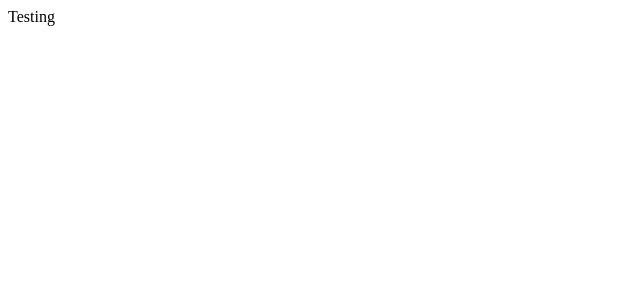
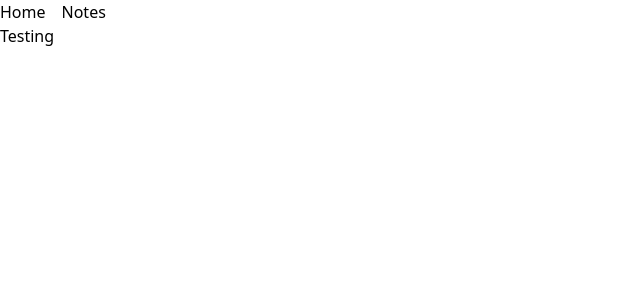
Before and after one commit to stevkim/next-todo, a Next.js app: page / in a window 1280 px wide. Shown: the top 300 px of the page, without its empty margins (0-640 px from the left). Built offline with nearby package versions, Linux system fonts and the light colour scheme.

Commit message:
Understanding of basic structure

```diff
--- a/src/app/layout.tsx
+++ b/src/app/layout.tsx
@@ -1,16 +1,20 @@
-export const metadata = {
-  title: 'Next.js',
-  description: 'Generated by Next.js',
-}
+import Link from 'next/link';
+import '@/app/globals.css';
 
 export default function RootLayout({
-  children,
+	children,
 }: {
-  children: React.ReactNode
+	children: React.ReactNode;
 }) {
-  return (
-    <html lang="en">
-      <body>{children}</body>
-    </html>
-  )
+	return (
+		<html lang="en">
+			<body className="">
+				<nav className="flex gap-4">
+					<Link href={'/'}>Home</Link>
+					<Link href={'/notes'}>Notes</Link>
+				</nav>
+				{children}
+			</body>
+		</html>
+	);
 }
--- /dev/null
+++ b/src/app/notes/[id]/layout.tsx
@@ -0,0 +1,19 @@
+import Link from 'next/link';
+
+interface Props {
+	children: React.ReactNode;
+}
+
+export default function NoteLayout({ children }: Props) {
+	return (
+		<section>
+			{children}
+			<Link
+				className="font-bold border-2 p-1 mt-5"
+				href="/notes"
+			>
+				Back
+			</Link>
+		</section>
+	);
+}
--- /dev/null
+++ b/src/app/notes/[id]/page.tsx
@@ -0,0 +1,21 @@
+async function getNotes(noteId: string) {
+	const result = await fetch(
+		`https://jsonplaceholder.typicode.com/posts/${noteId}`,
+		{
+			next: { revalidate: 10 },
+		}
+	);
+
+	return (await result.json()) as any;
+}
+
+export default async function NotePage({ params }: any) {
+	const note = await getNotes(params.id);
+
+	return (
+		<div className="mb-4">
+			<h4 className="text-lg font-semibold">{note.title}</h4>
+			<p>{note.body}</p>
+		</div>
+	);
+}
--- /dev/null
+++ b/src/app/notes/page.tsx
@@ -0,0 +1,42 @@
+import Link from 'next/link';
+
+async function getNotes() {
+	const result = await fetch('https://jsonplaceholder.typicode.com/posts', {
+		cache: 'no-store',
+	});
+	return (await result.json()) as any[];
+}
+
+export default async function NotesPage() {
+	const notes = await getNotes();
+
+	return (
+		<div>
+			<h1 className="text-2xl">Notes</h1>
+			<div>
+				{notes.map((note) => {
+					return (
+						<Note
+							key={note.id}
+							note={note}
+						/>
+					);
+				})}
+			</div>
+		</div>
+	);
+}
+
+function Note({ note }: any) {
+	const { title, id } = note;
+
+	return (
+		<Link
+			href={`notes/${note.id}`}
+			className="p-2 flex"
+		>
+			<h2 className="mr-2">{id}.</h2>
+			<p>{title}</p>
+		</Link>
+	);
+}
--- a/tailwind.config.ts
+++ b/tailwind.config.ts
@@ -1,20 +1,10 @@
-import type { Config } from "tailwindcss";
+import type { Config } from 'tailwindcss';
 
 const config: Config = {
-  content: [
-    "./src/pages/**/*.{js,ts,jsx,tsx,mdx}",
-    "./src/components/**/*.{js,ts,jsx,tsx,mdx}",
-    "./src/app/**/*.{js,ts,jsx,tsx,mdx}",
-  ],
-  theme: {
-    extend: {
-      backgroundImage: {
-        "gradient-radial": "radial-gradient(var(--tw-gradient-stops))",
-        "gradient-conic":
-          "conic-gradient(from 180deg at 50% 50%, var(--tw-gradient-stops))",
-      },
-    },
-  },
-  plugins: [],
+	content: ['./src/**/*.{js,ts,jsx,tsx,mdx}'],
+	theme: {
+		extend: {},
+	},
+	plugins: [],
 };
 export default config;
```
